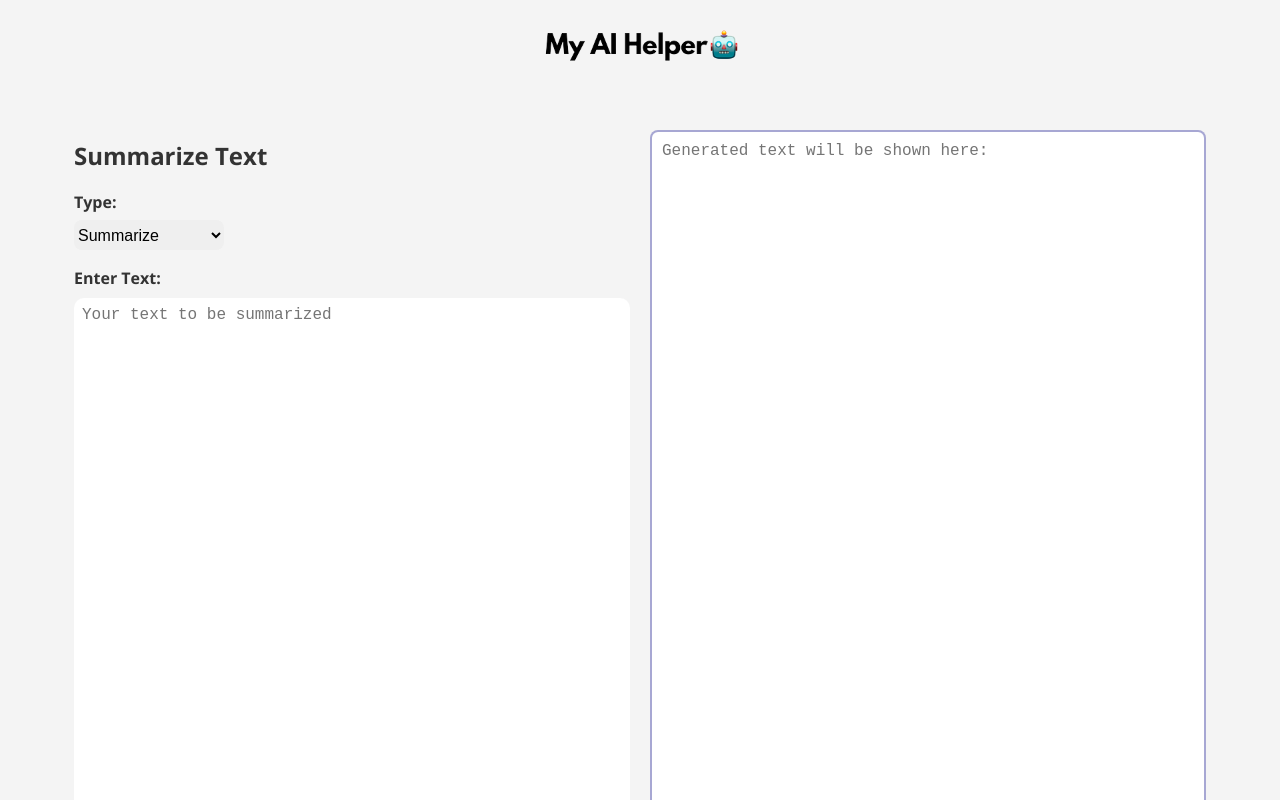
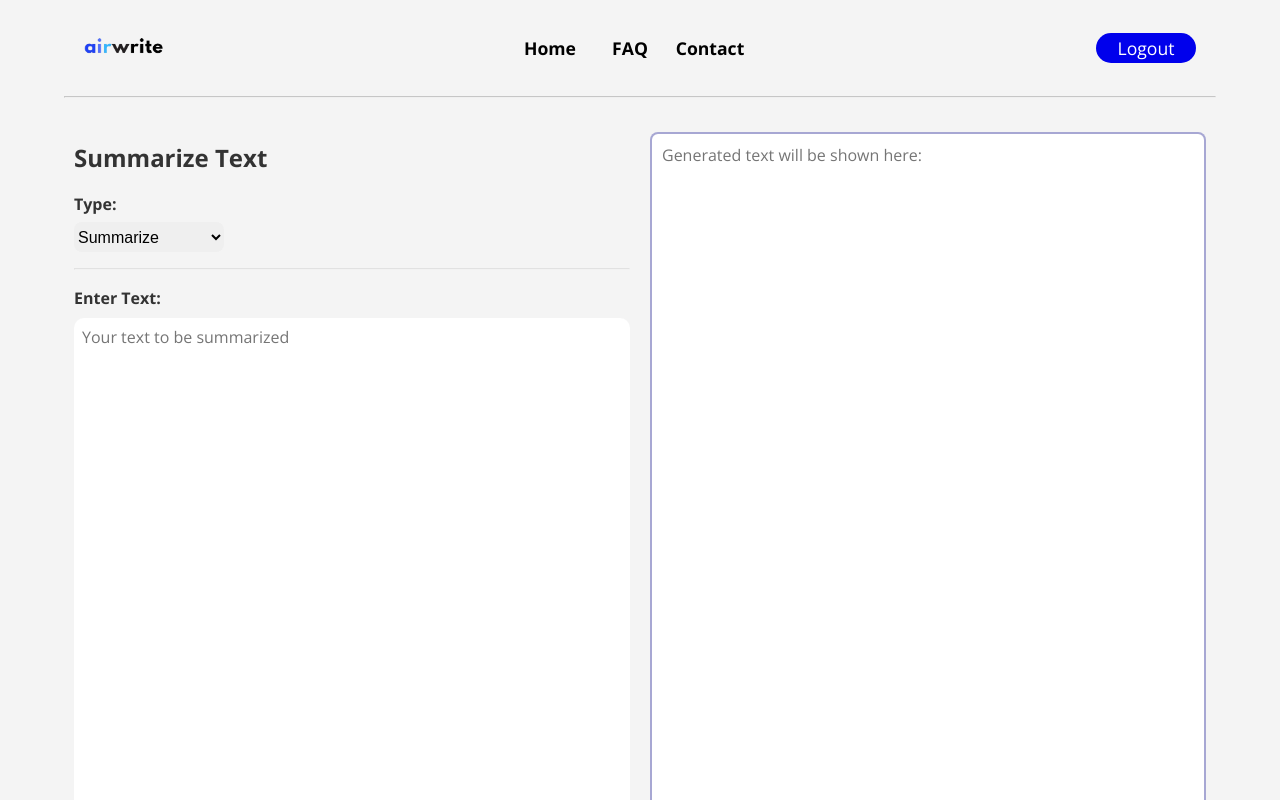
Before and after one commit to Hergelink/my-ai-helper, a website: page public/ai-helper.html in a window 1280 px wide. Shown: the top 800 px of the page. Drawn offline with nearby package versions, Linux system fonts and the light colour scheme.

Commit message:
changed the header design and added links

```diff
--- a/index.js
+++ b/index.js
@@ -31,7 +31,7 @@ app.get('/ai-helper', function (req, res) {
 
 //The 404 Route (ALWAYS Keep this as the last route)
 app.get('*', function(req, res){
-    res.status(404).send('🤖: 404 - Bep-Bop-Bip');
+    res.status(404).send('🤖: 404 - Bep-Bop-Bip - Page Not Found!');
   });
 
 
--- a/public/ai-helper.html
+++ b/public/ai-helper.html
@@ -17,11 +17,28 @@
   </head>
   <body>
     <header>
-      <a href="/">
-        <img src="/images/my-ai-helper-logo.png" alt="summarizer logo" />
-      </a>
+      <div>
+        <a href="/">
+          <img src="./images/logo.png" alt="airwrite logo" />
+        </a>
+      </div>
+      <div class="desktopMenu">
+        <nav>
+          <a href="index.html">Home</a>
+          <a href="./faq.html">FAQ</a>
+          <a href="#">Contact</a>
+        </nav>
+      </div>
+      <div class="desktopMenu">
+        <a href="/" id="logoutBtn">Logout</a>
+      </div>
+      <div id="mobileMenu">
+        <span class="line"></span>
+        <span class="line"></span>
+        <span class="line"></span>
+      </div>
     </header>
-
+    <hr id="headerDivider" />
     <main>
       <div id="sectionContainer">
         <section class="properEnglish">
@@ -40,6 +57,7 @@
                   <option value="paraphraser">Paraphraser</option>
                   <option value="expand">Expand</option>
                 </select>
+                <hr />
               </label>
               <label for="toneOfVoice" id="toneOfVoiceLabel"
                 >Tone-of-Voice (Optional)
@@ -51,6 +69,7 @@
                   <option value="humorous">Humorous</option>
                   <option value="conversational">Conversational</option>
                 </select>
+                <hr />
               </label>
               <label for="keywords" id="keywordsLabel"
                 >Keywords (Optional)
@@ -59,7 +78,9 @@
                   id="keywords"
                   placeholder="AI, Agriculture, Tourism etc."
                 />
+                <hr />
               </label>
+
               <div class="sliderContainer">
                 <div class="sliderlabel">
                   <h3>Deterministic</h3>
@@ -75,6 +96,7 @@
                   class="slider"
                   id="myRange"
                 />
+                <hr />
                 <div class="sliderTokenContainer">
                   <div class="sliderlabel">
                     <h3>Short</h3>
@@ -90,6 +112,7 @@
                     class="slider"
                     id="mytokenRange"
                   />
+                  <hr />
                 </div>
               </div>
 
--- a/public/style/aiHelper.css
+++ b/public/style/aiHelper.css
@@ -23,16 +23,17 @@ body {
 /* Navbar */
 
 header {
+  padding-inline: 20px;
   height: 6rem;
   display: flex;
-  justify-content: center;
+  justify-content: space-between;
   align-items: center;
   background-color: #f4f4f4;
 }
 
 header a {
   display: block;
-  width: 200px;
+  width: 150px;
 }
 
 header a img {
@@ -40,7 +41,40 @@ header a img {
   width: 100%;
 }
 
+#headerDivider {
+  margin: 0;
+  /* display: ; */
+}
+
+.desktopMenu {
+  display: none;
+}
+
+#mobileMenu {
+  width: 40px;
+  height: 25px;
+  display: flex;
+  flex-direction: column;
+  justify-content: space-between;
+}
+
+.line {
+  display: block;
+  width: 100%;
+  height: 3px;
+  background-color: black;
+  border-radius: 8px;
+}
+
 /* Main Area */
+
+hr {
+  margin-top: 1rem;
+  margin-bottom: 1rem;
+  /* height: 1px; */
+  display: block;
+  opacity: 0.2;
+}
 
 .properEnglish {
   margin-top: 2rem;
@@ -69,6 +103,7 @@ input {
   border-radius: 8px;
   padding: 8px;
   font-size: 16px;
+  font-family: inherit;
   margin-top: 0.4rem;
 }
 
@@ -93,6 +128,7 @@ label {
   font-weight: 700;
   display: block;
   margin-bottom: 1rem;
+  font-family: inherit;
 }
 
 #toneOfVoiceLabel {
@@ -155,6 +191,7 @@ textarea {
   margin-top: 0.5rem;
   resize: vertical;
   font-size: 16px;
+  font-family: inherit;
 }
 
 .buttonDiv {
@@ -251,6 +288,59 @@ footer a:hover {
 }
 
 @media (min-width: 48rem) {
+  #mobileMenu {
+    display: none;
+  }
+
+  #headerDivider {
+    opacity: 0.5;
+    margin-top: 0;
+    margin-bottom: 0;
+    margin-inline: auto;
+    width: 90%;
+  }
+
+  header {
+    display: flex;
+    justify-content: space-between;
+    width: 90%;
+    margin-inline: auto;
+  }
+
+  header a {
+    display: block;
+    text-decoration: none;
+    color: black;
+    width: 80px;
+    text-align: center;
+    font-weight: 700;
+    font-size: 1.1rem;
+  }
+
+  nav a:hover {
+    text-decoration: underline dashed;
+  }
+
+  #logoutBtn {
+    width: 100px;
+    height: 30px;
+    background-color: rgb(0, 0, 236);
+    color: white;
+    border-radius: 50px;
+    display: flex;
+    align-items: center;
+    justify-content: center;
+    font-weight: 400;
+  }
+
+  .desktopMenu {
+    display: flex;
+  }
+
+  .desktopMenu nav {
+    display: flex;
+  }
+
   #sectionContainer {
     display: flex;
     justify-content: center;
@@ -290,14 +380,12 @@ footer a:hover {
   }
 }
 
-
 @media screen and (min-width: 64rem) {
   #sectionContainer {
     margin-inline: 3rem;
   }
 }
 
-
 @media screen and (min-width: 75rem) {
   #sectionContainer {
     margin-inline: 4rem;
```
Also changed, not shown: public/faq.html (+1 -1 lines), public/index.html (+1 -1 lines), public/images/logo.png (added), public/images/my-ai-helper-logo.png (deleted).
